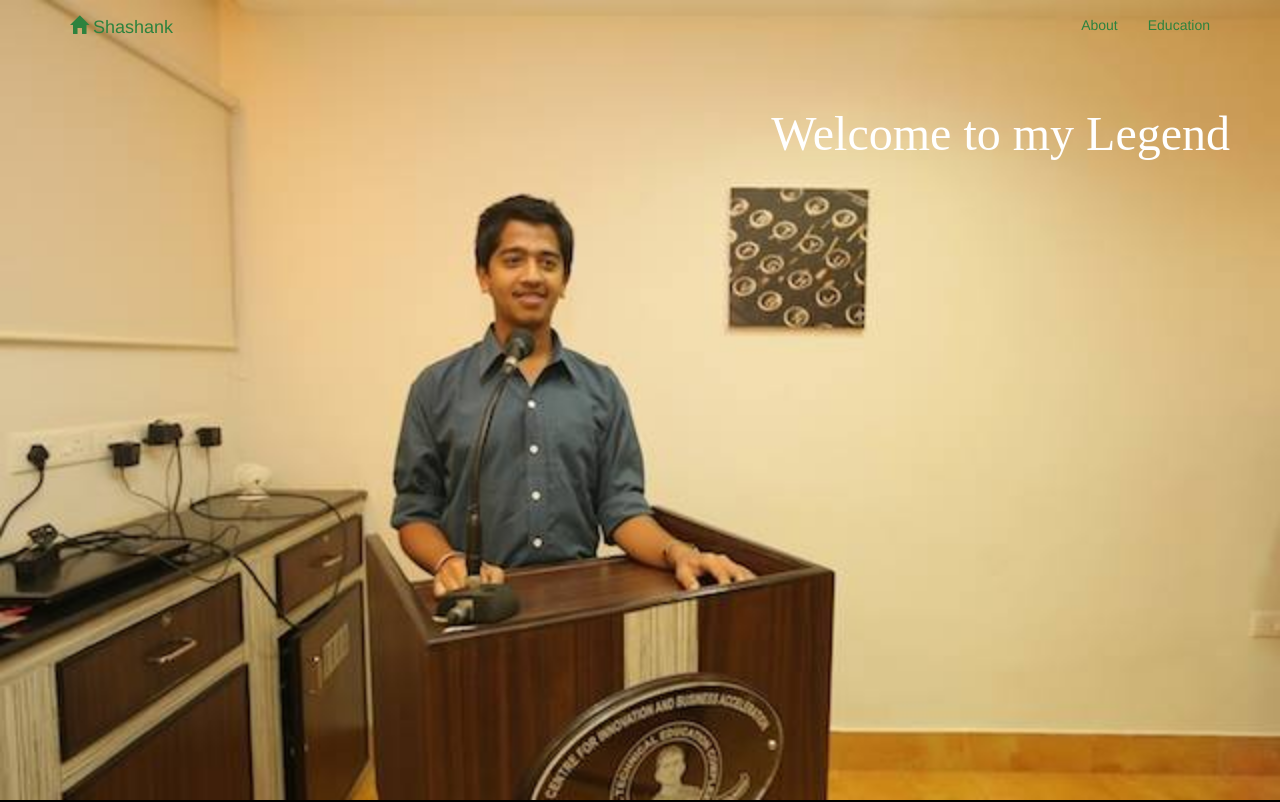
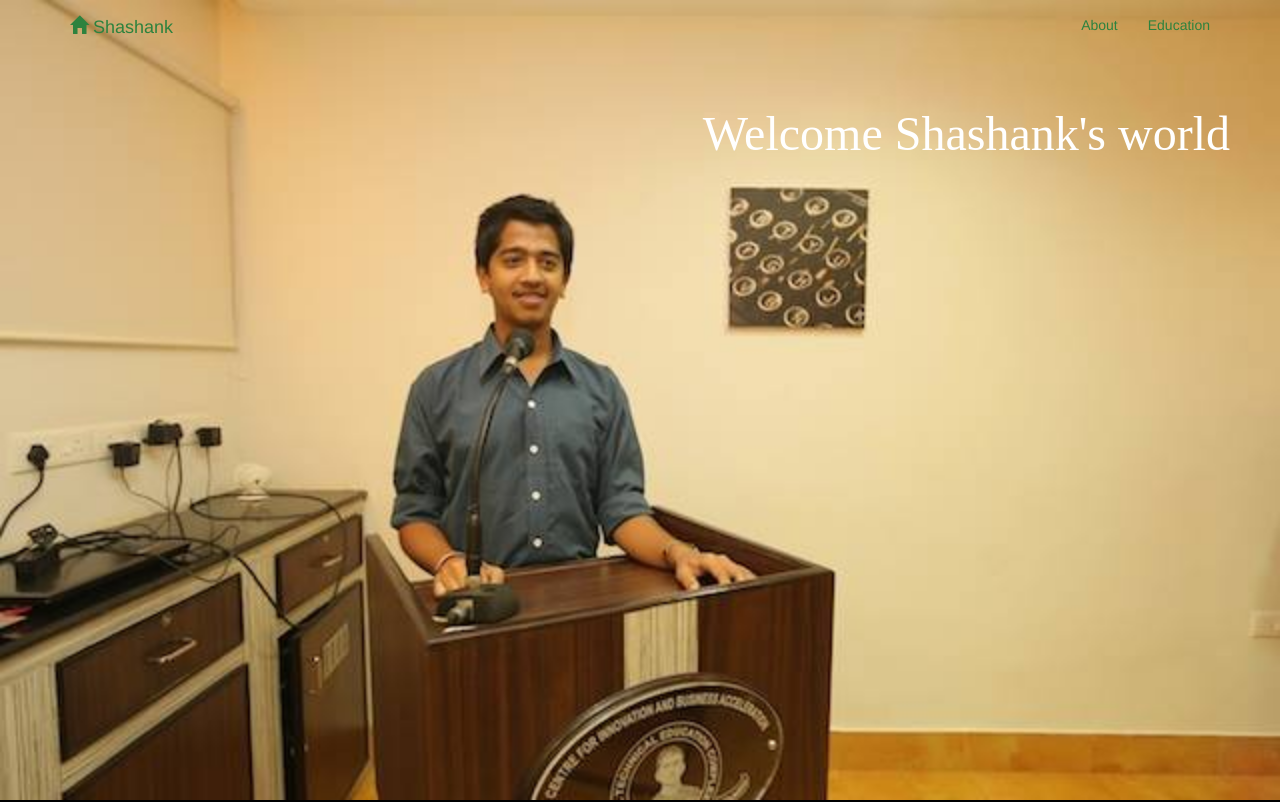
Before and after one commit to SSSaudagar/ShashankResume, a plain HTML site: page index.html in a window 1280 px wide. Shown: the top 802 px of the page. Drawn offline with Linux system fonts and the light colour scheme.

Commit message:
shashank

```diff
--- a/index.html
+++ b/index.html
@@ -27,7 +27,7 @@
 </nav>
 <div id="wrapper" class="container-fluid">
   <div id="image">
-    <p>Welcome to my Legend</p>
+    <p>Welcome Shashank's world</p>
   </div>
   <div id="about" class="container block">
     <center>
```
